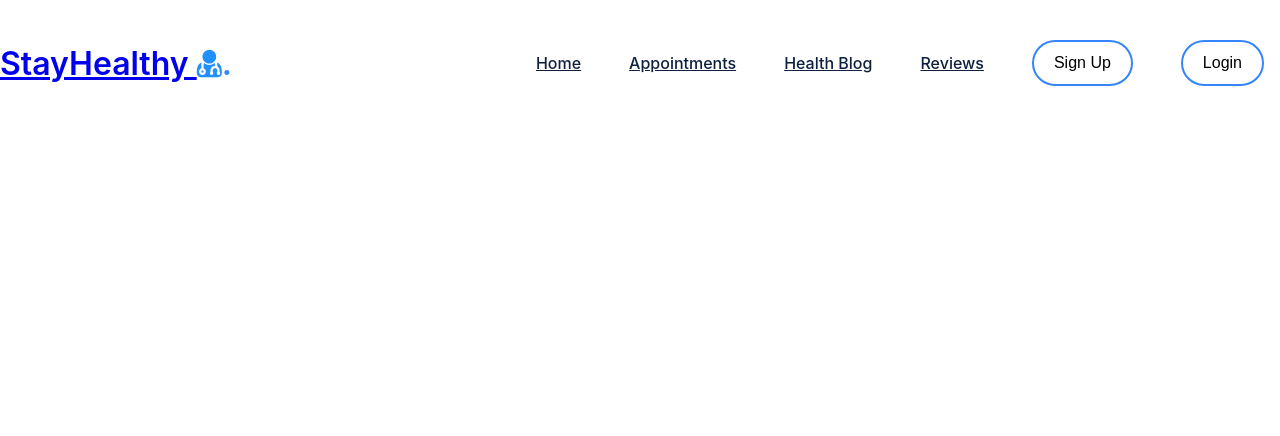
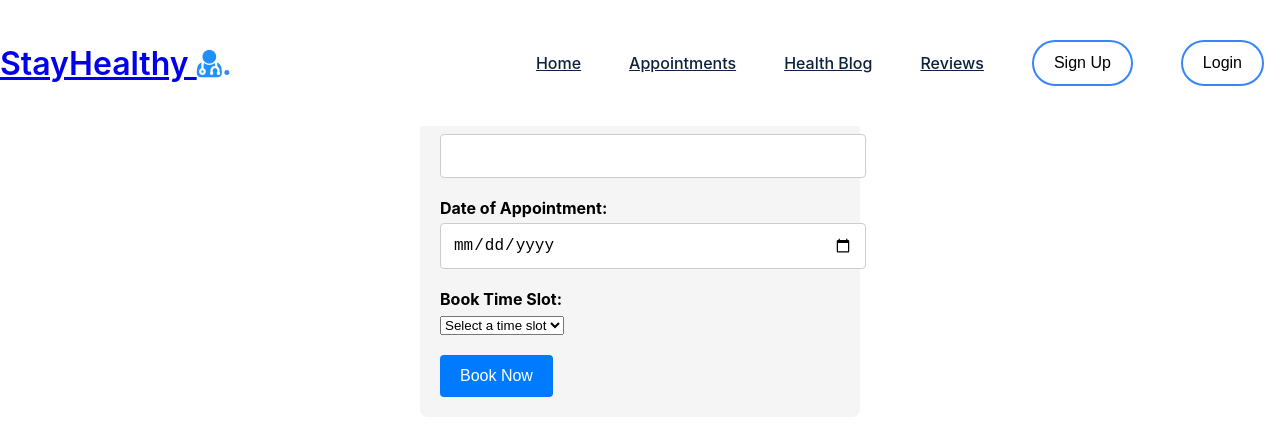
Before and after one commit to meddil/stayh2, a React (Create React App) app: page /AppointmentForm in a window 1280 px wide. Shown: the top 436 px of the page. Built offline with nearby package versions, Linux system fonts and the light colour scheme.

Commit message:
commit 83

```diff
--- a/src/App.js
+++ b/src/App.js
@@ -9,6 +9,7 @@ import Login from './Components/Login/Login';
 import InstantConsultation from './Components/InstantConsultation/InstantConsultation';
 import FindDoctorSearch from './Components/FindDoctorSearch/FindDoctorSearch'
 import DoctorCard from './Components/DoctorCard/DoctorCard'
+import AppointmentForm from './Components/AppointmentForm/AppointmentForm'
 
 function App() {
   return (
@@ -22,6 +23,7 @@ function App() {
           <Route path="/instant-consultation" element={<InstantConsultation />} />
           <Route path="/FindDoctorSearch" Component={FindDoctorSearch} />
           <Route path="/DoctorCard" Component={DoctorCard} />
+          <Route path='/AppointmentForm' Component={AppointmentForm} />
 
         </Routes>
       </BrowserRouter>
--- /dev/null
+++ b/src/Components/AppointmentForm/AppointmentForm.js
@@ -0,0 +1,89 @@
+import React, { useState } from 'react'
+
+const AppointmentForm = ({ doctorName, doctorSpeciality, onSubmit }) => {
+    const [name, setName] = useState('');
+    const [phoneNumber, setPhoneNumber] = useState('');
+    const [date, setDate] = useState('');
+    const [time, setTime] = useState('');
+    const [selectedSlot, setSelectedSlot] = useState(null);
+
+    const handleSlotSelection = (slot) => {
+        setSelectedSlot(slot);
+    };
+
+    const handleFormSubmit = (e) => {
+        e.preventDefault();
+        onSubmit({ name, phoneNumber, date, time });
+        setName('');
+        setPhoneNumber('');
+        setDate('');
+        setTime('');
+
+
+    };
+
+    return (
+        <form onSubmit={handleFormSubmit} className="appointment-form">
+            <div className="form-group">
+                <label htmlFor="name">Name:</label>
+                <input
+                    type="text"
+                    id="name"
+                    value={name}
+                    onChange={(e) => setName(e.target.value)}
+                    required
+                />
+            </div>
+            <div className="form-group">
+                <label htmlFor="phoneNumber">Phone Number:</label>
+                <input
+                    type="tel"
+                    id="phoneNumber"
+                    value={phoneNumber}
+                    onChange={(e) => setPhoneNumber(e.target.value)}
+                    required
+                />
+            </div>
+            <div className="form-group">
+                <label htmlFor="date">Date of Appointment:</label>
+                <input
+                    type="date"
+                    id="date"
+                    value={date}
+                    onChange={(e) => setDate(e.target.value)}
+                    required
+                />
+
+            </div>
+            <div className="form-group">
+                <label htmlFor="time">Book Time Slot:</label>
+                <select
+                    id="time"
+                    value={time}
+                    onChange={(e) => setTime(e.target.value)}
+                    required
+                >
+                    <option value="">Select a time slot</option>
+                    <option value="9:00 AM">9:00 AM</option>
+                    <option value="9:30 AM">9:30 AM</option>
+                    <option value="10:00 AM">10:00 AM</option>
+                    <option value="10:30 AM">10:30 AM</option>
+                    <option value="11:00 AM">11:00 AM</option>
+                    <option value="11:30 AM">11:30 AM</option>
+                    <option value="12:00 PM">12:00 PM</option>
+                    <option value="2:00 PM">2:00 PM</option>
+                    <option value="2:30 PM">2:30 PM</option>
+                    <option value="3:00 PM">3:00 PM</option>
+                    <option value="3:30 PM">3:30 PM</option>
+                    <option value="4:00 PM">4:00 PM</option>
+                    <option value="4:30 PM">4:30 PM</option>
+                    <option value="5:00 PM">5:00 PM</option>
+                    <option value="5:30 PM">5:30 PM</option>
+                </select>
+            </div>
+            <button type="submit">Book Now</button>
+        </form>
+    );
+};
+
+export default AppointmentForm;
```
